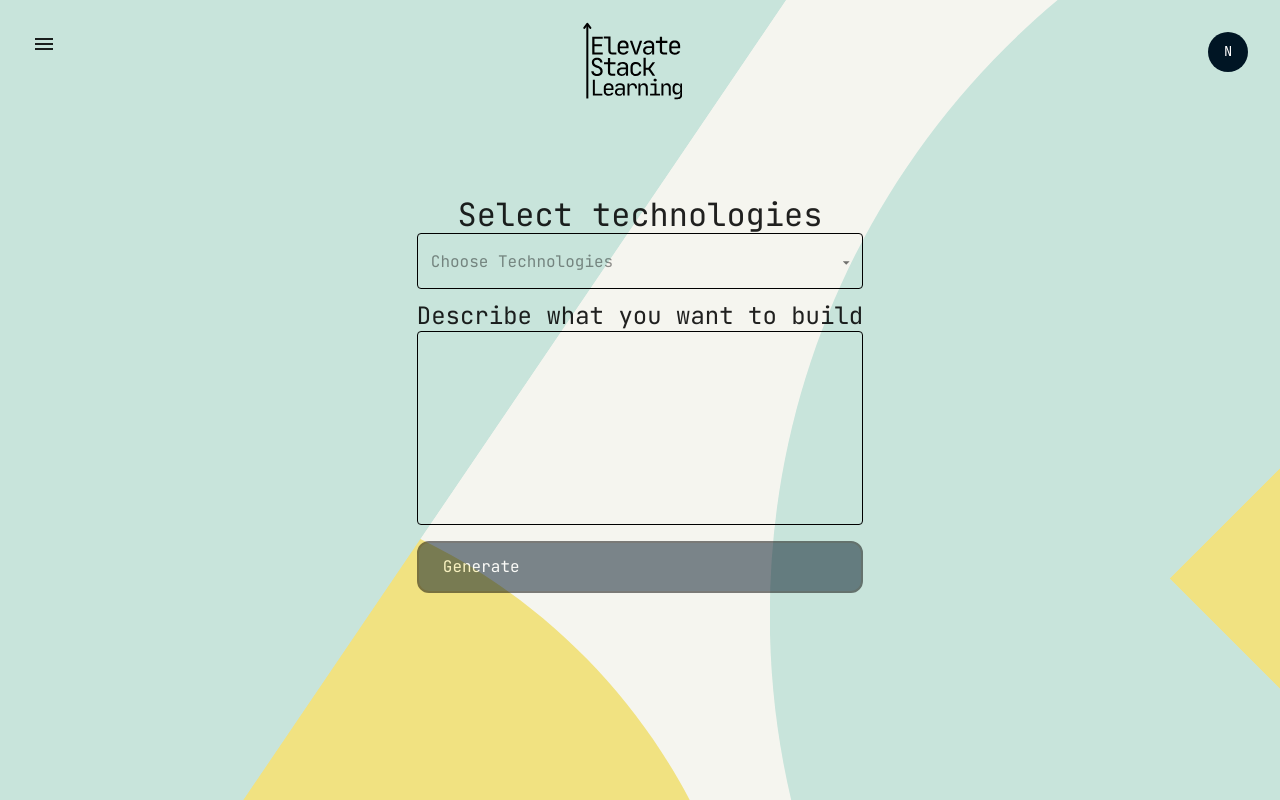
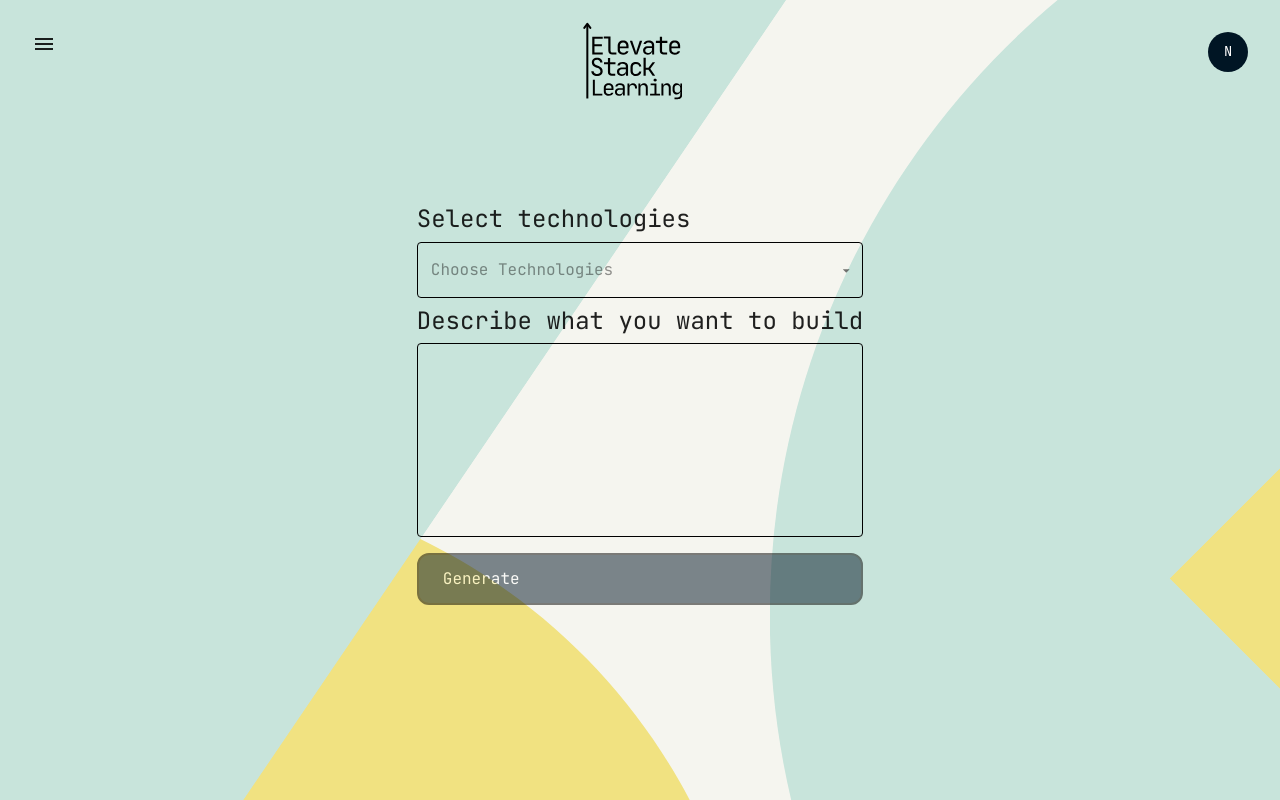
Before and after one commit to qqoupp/eslearning_react, a React (Create React App) app: page /guide in a window 1280 px wide. Built offline with nearby package versions, Linux system fonts and the light colour scheme; no server answers; sample sign-in values are in the browser's storage.

Commit message:
create label, create textfield, add label to textfield

```diff
--- /dev/null
+++ b/src/components/Label/Label.tsx
@@ -0,0 +1,25 @@
+import { Typography } from "@mui/material";
+import React from "react";
+
+const Label = ({
+  text,
+  className,
+}: {
+  text: string;
+
+  className?: string;
+}) => {
+  return (
+    <Typography
+      variant="h4"
+      component="div"
+      className={
+        `flex items-center pt-2 pb-2 ${className}`
+      }
+    >
+      {text}
+    </Typography>
+  );
+};
+
+export default Label;
--- /dev/null
+++ b/src/components/Textfield/Textfield.tsx
@@ -0,0 +1,46 @@
+import React from "react";
+import { TextField } from "@mui/material";
+
+const Textfield = ({
+  value,
+  setValue,
+}: {
+  value: string;
+  setValue: (value: string) => void;
+}) => {
+  return (
+    <TextField
+      InputProps={{
+        rows: 7,
+        multiline: true,
+        inputComponent: "textarea",
+      }}
+      id="outlined-multiline-static"
+      variant="outlined"
+      value={value}
+      onChange={(e) => setValue(e.target.value)}
+      sx={{
+        "& .MuiOutlinedInput-root": {
+          color: "black", // Text color
+          "& fieldset": {
+            borderColor: "black", // Adjust border color for visibility
+          },
+          "&:hover fieldset": {
+            borderColor: "gray", // Border color on hover
+          },
+          "&.Mui-focused fieldset": {
+            borderColor: "black", // Border color when focused
+          },
+        },
+        "& .MuiInputLabel-root": {
+          color: "white", // Label color
+        },
+        "& .MuiFormHelperText-root": {
+          color: "white", // Helper text color
+        },
+      }}
+    />
+  );
+};
+
+export default Textfield;
--- a/src/pages/GuideGenerator/index.tsx
+++ b/src/pages/GuideGenerator/index.tsx
@@ -8,9 +8,11 @@ import { saveUserRequest } from "../../api/userRequest";
 import Image5 from "../../components/Images/index5";
 import { addLearningPath } from "../../api/learningPathApi";
 import { deleteAllLearningPathInstructions } from "../../api/lpInstructionApi";
-import { Link } from "react-router-dom";
+import { Link, useNavigate } from "react-router-dom";
 import CircularProgress from "@mui/material/CircularProgress";
 import { deleteAllLearningPathInstructionsQuery } from "../../api/lpInstructionQueryApi";
+import Label from "../../components/Label/Label";
+import Textfield from "../../components/Textfield/Textfield";
 
 export type TechnologiesProps = {
   name: string;
@@ -36,6 +38,8 @@ const GuideGenerator = () => {
   const [showPaper, setShowPaper] = useState(false);
   const [isLoading, setIsLoading] = useState(false);
   const [animationReady, setAnimationReady] = useState(false);
+
+  const navigate = useNavigate();
 
   useEffect(() => {
     // After the component mounts, set a timeout to enable animation
@@ -92,6 +96,7 @@ const GuideGenerator = () => {
       const processChunk = async () => {
         const { done, value } = await reader.read();
         if (done) {
+          navigate("/learningpath");
           console.log("Stream completed");
           setText(completeText);
           try {
@@ -128,7 +133,7 @@ const GuideGenerator = () => {
 
   useEffect(() => {
     const fetchData = async () => {
-      const response = await fetch("http://localhost:6300/api/v1/technologies");
+      const response = await fetch(`${process.env.REACT_APP_API_URL}technologies`);
       const data = await response.json();
       setTechnologies(data || []);
     };
@@ -146,56 +151,19 @@ const GuideGenerator = () => {
               <div className="flex flex-col p-4 md:p-10">
 
 
-                <Typography
-                  variant="h3"
-                  component="div"
-                  className="flex items-center justify-center"
-                >
-                  Select technologies
-                </Typography>
+                <Label
+                  text="Select technologies"
+                />
                 <MultiSelect
                   technologies={technologies}
                   onSelectionChange={handleTechnologySelection}
                 />
-                 <Typography
-                  variant="h4"
-                  component="div"
-                  className="flex items-center justify-center pt-3"
-
-                >
-                  Describe what you want to build
-                </Typography>
-                <TextField
-                  InputProps={{
-                    rows: 7,
-                    multiline: true,
-                    inputComponent: 'textarea'
-                }}
-                  id="outlined-multiline-static"
-                  variant="outlined"
+                 <Label
+                  text="Describe what you want to build"
+                 />
+                <Textfield
                   value={description}
-                  onChange={(e) => setDescription(e.target.value)}
-                  sx={{
-
-                    "& .MuiOutlinedInput-root": {
-                      color: "black", // Text color
-                      "& fieldset": {
-                        borderColor: "black", // Adjust border color for visibility
-                      },
-                      "&:hover fieldset": {
-                        borderColor: "gray", // Border color on hover
-                      },
-                      "&.Mui-focused fieldset": {
-                        borderColor: "black", // Border color when focused
-                      },
-                    },
-                    "& .MuiInputLabel-root": {
-                      color: "white", // Label color
-                    },
-                    "& .MuiFormHelperText-root": {
-                      color: "white", // Helper text color
-                    },
-                  }}
+                  setValue={setDescription}
                 />
                 <div className="flex justify-center mt-4">
                   <button
--- a/src/pages/LandingPage/index.tsx
+++ b/src/pages/LandingPage/index.tsx
@@ -23,6 +23,7 @@ const LandingPage: React.FC = () => {
   const myRef = React.useRef<HTMLDivElement>(null);
   const { isLoggedIn } = React.useContext(UserContext);
 
+
   const [position, setPosition] = useState({
     first: "0%",
     second: "0%",
@@ -40,6 +41,8 @@ const LandingPage: React.FC = () => {
 
     return () => clearInterval(intervalId); // Cleanup interval on component unmount
   }, []);
+
+
 
   // Extract unique subheaders and create a 'All' category
   const subheaders = useMemo(() => {
--- a/src/pages/LearningPath/index.tsx
+++ b/src/pages/LearningPath/index.tsx
@@ -31,6 +31,7 @@ import {
   getLearningPathInstructionsQuery,
 } from "../../api/lpInstructionQueryApi";
 import { ClassNames } from "@emotion/react";
+import Label from "../../components/Label/Label";
 
 const style = {
   position: "absolute",
@@ -52,9 +53,33 @@ const style = {
   },
 } as const;
 
+
+interface InstructionQuery {
+  id: number;
+  learningPathId: number;
+  step: string;
+  solution: string;
+}
+
+interface Instruction {
+  id: number;
+  learningPathId: number;
+  step: string;
+  solution: string;
+}
+
+export type LearningPathType = {
+  id: number;
+  name: string;
+  instruction: string;
+  description: string;
+  output: string;
+  completed: boolean;
+}
+
 const LearningPath = () => {
   const { user } = React.useContext(UserContext);
-  const [learningPath, setLearningPath] = useState<LearningPath[]>([]);
+  const [learningPath, setLearningPath] = useState<LearningPathType[]>([]);
   const [open, setOpen] = React.useState(false);
   const [instructions, setInstructions] = useState<Instruction[]>([]);
   const [instructionQuery, setInstructionQuery] = useState<InstructionQuery[]>(
@@ -68,6 +93,8 @@ const LearningPath = () => {
   const [isFormVisible, setIsFormVisible] = useState(true);
   const [elevation, setElevation] = useState(3);
   const [animationReady, setAnimationReady] = useState(false);
+
+
 
   useEffect(() => {
     // After the component mounts, set a timeout to enable animation
@@ -83,28 +110,7 @@ const LearningPath = () => {
     setDescription("");
   };
 
-  interface InstructionQuery {
-    id: number;
-    learningPathId: number;
-    step: string;
-    solution: string;
-  }
 
-  interface Instruction {
-    id: number;
-    learningPathId: number;
-    step: string;
-    solution: string;
-  }
-
-  interface LearningPath {
-    id: number;
-    name: string;
-    instruction: string;
-    description: string;
-    output: string;
-    completed: boolean;
-  }
 
   const handleQuery = async (
     question: string,
@@ -202,7 +208,6 @@ const LearningPath = () => {
             console.log("Stream completed");
             try {
               const jsonResponse = JSON.parse(completeText);
-              console.log("JSON Response:", jsonResponse);
               const instructionsString = JSON.stringify(jsonResponse.task);
               setInstructionResponse(instructionsString);
               setInstructions(jsonResponse.task);
@@ -235,7 +240,7 @@ const LearningPath = () => {
   useEffect(() => {
     if (user) {
       getLearningPath(user.id)
-        .then((data: LearningPath[]) => {
+        .then((data: LearningPathType[]) => {
           setLearningPath(data);
         })
         .catch((error) => {
@@ -414,8 +419,9 @@ const LearningPath = () => {
                             )}
 
 
-                            {isFormVisible && (
+                            {isFormVisible && !isLoading && (
                               <>
+                                <Label text="Uncertain about any of the steps above? Ask a question." />
                                 <TextField
                                   fullWidth
                                   id="outlined-multiline-static"
@@ -506,6 +512,15 @@ const LearningPath = () => {
                                     <Typography variant="body1">
                                       {instruction.solution}
                                     </Typography>
+                                    <button
+                                      onClick={() => {
+                                        setIsFormVisible(true);
+                                        setInstructionQuery([]);
+                                      }}
+                                      className="mt-4 landing-page-button relative inline-flex items-center justify-start px-4 py-2 overflow-hidden font-medium transition-all bg-costum group border-black border-2 rounded-xl hover:bg-white hover:border-black hover:text-black text-white"
+                                    >
+                                      Ask another question
+                                    </button>
                                   </Box>
                                 ))}
 
```
Also changed, not shown: src/pages/LandingPage2/index.tsx (+27 -10 lines), 1 other file (tests, documents, lock files or other folders).
